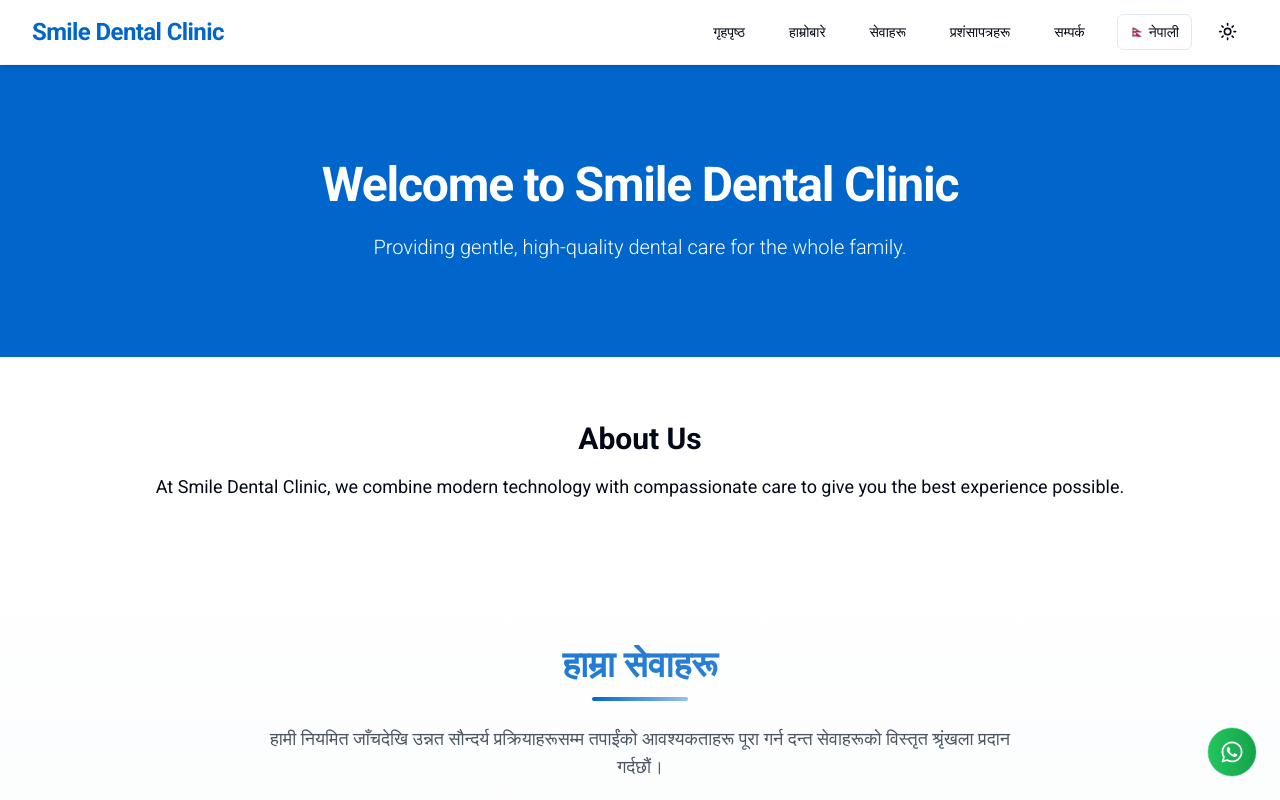
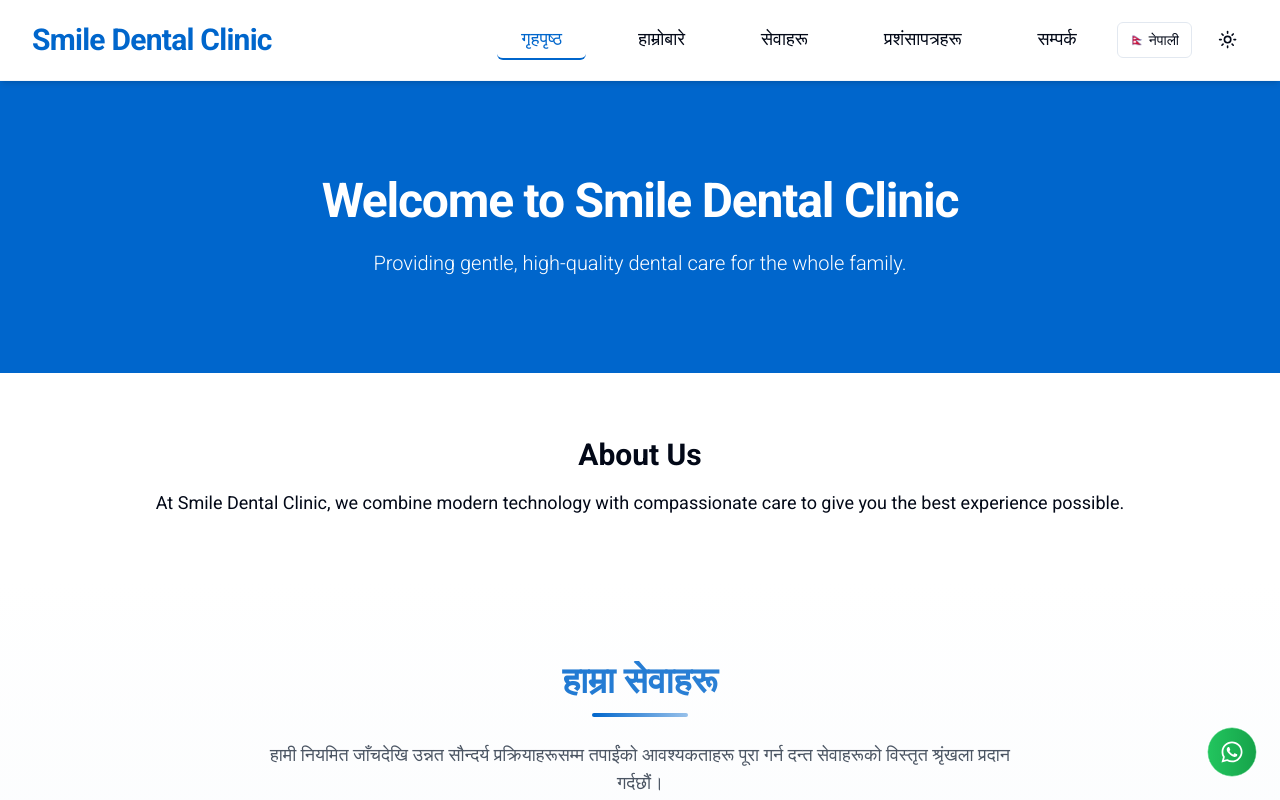
Before and after one commit to bikashghimire/om-muktinath-dental-clinic-dhading, a React (Vite) app: page / in a window 1280 px wide. Shown: the top 800 px of the page. Built offline with nearby package versions, Linux system fonts and the light colour scheme.

Commit message:
navigation fix

```diff
--- a/src/components/Navbar.tsx
+++ b/src/components/Navbar.tsx
@@ -1,11 +1,10 @@
-import React, { useState } from "react";
+import React, { useState, useEffect } from "react";
 import {
   NavigationMenu,
   NavigationMenuContent,
   NavigationMenuItem,
   NavigationMenuLink,
   NavigationMenuList,
-  NavigationMenuTrigger,
   navigationMenuTriggerStyle
 } from "./ui/navigation-menu";
 import { Button } from "./ui/button";
@@ -17,6 +16,7 @@ import { useTheme } from "./theme-provider";
 
 const Navbar = () => {
   const [isMenuOpen, setIsMenuOpen] = useState(false);
+  const [activeSection, setActiveSection] = useState('home');
   const { t } = useTranslation();
   const { theme } = useTheme();
 
@@ -24,24 +24,61 @@ const Navbar = () => {
     setIsMenuOpen(!isMenuOpen);
   };
 
+  // Function to check if a nav item is active
+  const isActive = (section: string) => activeSection === section;
+
+  // Track active section on scroll
+  useEffect(() => {
+    const handleScroll = () => {
+      const sections = ['home', 'about', 'services', 'testimonials', 'contact'];
+      const scrollPosition = window.scrollY + 100; // 100px offset for better UX
+
+      sections.forEach(section => {
+        const element = document.getElementById(section);
+        if (element) {
+          const offsetTop = element.offsetTop;
+          const offsetHeight = element.offsetHeight;
+          if (scrollPosition >= offsetTop && scrollPosition < offsetTop + offsetHeight) {
+            setActiveSection(section);
+          }
+        }
+      });
+    };
+
+    // Initial call to set the active section on page load
+    handleScroll();
+
+    window.addEventListener('scroll', handleScroll);
+    return () => window.removeEventListener('scroll', handleScroll);
+  }, []);
+
+  // Function to handle nav item click
+  const handleNavClick = (section: string) => {
+    setActiveSection(section);
+    setIsMenuOpen(false);
+  };
+
           return (
-    <nav className="bg-background/80 shadow-md sticky top-0 z-10 backdrop-blur-sm border-b border-border/40">
+          <nav className={`sticky top-0 z-10 backdrop-blur-sm transition-all duration-300 bg-background/95 shadow-md border-b border-border/40`}>
               <div className="max-w-7xl mx-auto px-4 sm:px-6 lg:px-8">
-        <div className="flex justify-between h-16">
+                  <div className="flex justify-between h-20">
                       <div className="flex items-center">
                           <div className="flex-shrink-0 flex items-center">
-              <span className="text-primary font-bold text-2xl tracking-tight">Smile Dental Clinic</span>
+                              <span className="font-bold text-2xl md:text-3xl tracking-tight text-primary">
+                                  Smile Dental Clinic
+                              </span>
                           </div>
                       </div>
 
                       {/* Desktop menu */}
                       <div className="hidden md:flex md:items-center">
                           <NavigationMenu>
-              <NavigationMenuList className="gap-2">
+                              <NavigationMenuList className="gap-6">
                                   <NavigationMenuItem>
                                       <NavigationMenuLink
                                           href="#home"
-                    className={`${navigationMenuTriggerStyle()} hover:text-primary hover:bg-transparent`}
+                                          onClick={() => handleNavClick('home')}
+                                          className={`${navigationMenuTriggerStyle()} text-lg font-medium px-6 py-3 hover:text-primary border-b-2 ${isActive('home') ? 'border-primary text-primary' : 'border-transparent'} hover:border-primary transition-colors`}
                                       >
                                           {t('navbar.home')}
                                       </NavigationMenuLink>
@@ -49,7 +86,8 @@ const Navbar = () => {
                                   <NavigationMenuItem>
                                       <NavigationMenuLink
                                           href="#about"
-                    className={`${navigationMenuTriggerStyle()} hover:text-primary hover:bg-transparent`}
+                                          onClick={() => handleNavClick('about')}
+                                          className={`${navigationMenuTriggerStyle()} text-lg font-medium px-6 py-3 hover:text-primary border-b-2 ${isActive('about') ? 'border-primary text-primary' : 'border-transparent'} hover:border-primary transition-colors`}
                                       >
                                           {t('navbar.about')}
                                       </NavigationMenuLink>
@@ -57,7 +95,8 @@ const Navbar = () => {
                                   <NavigationMenuItem>
                                       <NavigationMenuLink
                                           href="#services"
-                    className={`${navigationMenuTriggerStyle()} hover:text-primary hover:bg-transparent`}
+                                          onClick={() => handleNavClick('services')}
+                                          className={`${navigationMenuTriggerStyle()} text-lg font-medium px-6 py-3 hover:text-primary border-b-2 ${isActive('services') ? 'border-primary text-primary' : 'border-transparent'} hover:border-primary transition-colors`}
                                       >
                                           {t('navbar.services')}
                                       </NavigationMenuLink>
@@ -65,7 +104,8 @@ const Navbar = () => {
                                   <NavigationMenuItem>
                                       <NavigationMenuLink
                                           href="#testimonials"
-                    className={`${navigationMenuTriggerStyle()} hover:text-primary hover:bg-transparent`}
+                                          onClick={() => handleNavClick('testimonials')}
+                                          className={`${navigationMenuTriggerStyle()} text-lg font-medium px-6 py-3 hover:text-primary border-b-2 ${isActive('testimonials') ? 'border-primary text-primary' : 'border-transparent'} hover:border-primary transition-colors`}
                                       >
                                           {t('navbar.testimonials')}
                                       </NavigationMenuLink>
@@ -73,7 +113,8 @@ const Navbar = () => {
                                   <NavigationMenuItem>
                                       <NavigationMenuLink
                                           href="#contact"
-                    className={`${navigationMenuTriggerStyle()} hover:text-primary hover:bg-transparent`}
+                                          onClick={() => handleNavClick('contact')}
+                                          className={`${navigationMenuTriggerStyle()} text-lg font-medium px-6 py-3 hover:text-primary border-b-2 ${isActive('contact') ? 'border-primary text-primary' : 'border-transparent'} hover:border-primary transition-colors`}
                                       >
                                           {t('navbar.contact')}
                                       </NavigationMenuLink>
@@ -109,11 +150,9 @@ const Navbar = () => {
 
               {/* Mobile menu, show/hide based on menu state */}
               <div
-        className={`${
-          isMenuOpen ? 'max-h-[400px] opacity-100' : 'max-h-0 opacity-0'
-        } md:hidden overflow-hidden transition-all duration-300 ease-in-out`}
+                  className={`${isMenuOpen ? 'max-h-[500px] opacity-100' : 'max-h-0 opacity-0'} md:hidden overflow-hidden transition-all duration-300 ease-in-out`}
               >
-        <div className="px-4 py-4 space-y-4 bg-background border-t border-border/20 shadow-inner">
+                  <div className="px-4 py-4 space-y-4 bg-background shadow-inner">
                       {/* Language switcher in mobile menu */}
                       <div className="mb-2 pb-3 border-b border-border/30">
                           <div className="space-y-2">
@@ -129,36 +168,36 @@ const Navbar = () => {
                       </div>
 
                       {/* Navigation links */}
-          <div className="space-y-1.5">
+                      <div className="space-y-2.5">
                           <Button
                               asChild variant="ghost"
-              className="w-full justify-start text-base hover:text-primary hover:bg-muted/50"
+                              className={`w-full justify-start text-xl font-medium py-4 hover:text-primary hover:bg-muted/50 border-l-4 ${isActive('home') ? 'border-primary text-primary bg-muted/30' : 'border-transparent'} hover:border-primary`}
                           >
-              <a href="#home">{t('navbar.home')}</a>
+                              <a href="#home" onClick={() => handleNavClick('home')}>{t('navbar.home')}</a>
                           </Button>
                           <Button
                               asChild variant="ghost"
-              className="w-full justify-start text-base hover:text-primary hover:bg-muted/50"
+                              className={`w-full justify-start text-xl font-medium py-4 hover:text-primary hover:bg-muted/50 border-l-4 ${isActive('about') ? 'border-primary text-primary bg-muted/30' : 'border-transparent'} hover:border-primary`}
                           >
-              <a href="#about">{t('navbar.about')}</a>
+                              <a href="#about" onClick={() => handleNavClick('about')}>{t('navbar.about')}</a>
                           </Button>
                           <Button
                               asChild variant="ghost"
-              className="w-full justify-start text-base hover:text-primary hover:bg-muted/50"
+                              className={`w-full justify-start text-xl font-medium py-4 hover:text-primary hover:bg-muted/50 border-l-4 ${isActive('services') ? 'border-primary text-primary bg-muted/30' : 'border-transparent'} hover:border-primary`}
                           >
-              <a href="#services">{t('navbar.services')}</a>
+                              <a href="#services" onClick={() => handleNavClick('services')}>{t('navbar.services')}</a>
                           </Button>
                           <Button
                               asChild variant="ghost"
-              className="w-full justify-start text-base hover:text-primary hover:bg-muted/50"
+                              className={`w-full justify-start text-xl font-medium py-4 hover:text-primary hover:bg-muted/50 border-l-4 ${isActive('testimonials') ? 'border-primary text-primary bg-muted/30' : 'border-transparent'} hover:border-primary`}
                           >
-              <a href="#testimonials">{t('navbar.testimonials')}</a>
+                              <a href="#testimonials" onClick={() => handleNavClick('testimonials')}>{t('navbar.testimonials')}</a>
                           </Button>
                           <Button
                               asChild variant="ghost"
-              className="w-full justify-start text-base hover:text-primary hover:bg-muted/50"
+                              className={`w-full justify-start text-xl font-medium py-4 hover:text-primary hover:bg-muted/50 border-l-4 ${isActive('contact') ? 'border-primary text-primary bg-muted/30' : 'border-transparent'} hover:border-primary`}
                           >
-              <a href="#contact">{t('navbar.contact')}</a>
+                              <a href="#contact" onClick={() => handleNavClick('contact')}>{t('navbar.contact')}</a>
                           </Button>
                       </div>
                   </div>
--- a/src/components/ui/navigation-menu.tsx
+++ b/src/components/ui/navigation-menu.tsx
@@ -3,7 +3,7 @@ import * as NavigationMenuPrimitive from "@radix-ui/react-navigation-menu"
 import { cva } from "class-variance-authority"
 import { ChevronDown } from "lucide-react"
 
-import { cn } from "@/lib/utils"
+import { cn } from "../../lib/utils"
 
 const NavigationMenu = React.forwardRef<
   React.ElementRef<typeof NavigationMenuPrimitive.Root>,
@@ -41,7 +41,7 @@ NavigationMenuList.displayName = NavigationMenuPrimitive.List.displayName
 const NavigationMenuItem = NavigationMenuPrimitive.Item
 
 const navigationMenuTriggerStyle = cva(
-  "group inline-flex h-10 w-max items-center justify-center rounded-md bg-background px-4 py-2 text-sm font-medium transition-colors hover:bg-accent hover:text-accent-foreground focus:bg-accent focus:text-accent-foreground focus:outline-none disabled:pointer-events-none disabled:opacity-50 data-[active]:bg-accent/50 data-[state=open]:bg-accent/50"
+  "group inline-flex h-10 w-max items-center justify-center rounded-md bg-background text-foreground transition-colors focus:outline-none disabled:pointer-events-none disabled:opacity-50"
 )
 
 const NavigationMenuTrigger = React.forwardRef<
```
Also changed, not shown: tailwind.config.ts (added, +17 -0 lines). Lines whose indentation alone changed are shown as unchanged.
